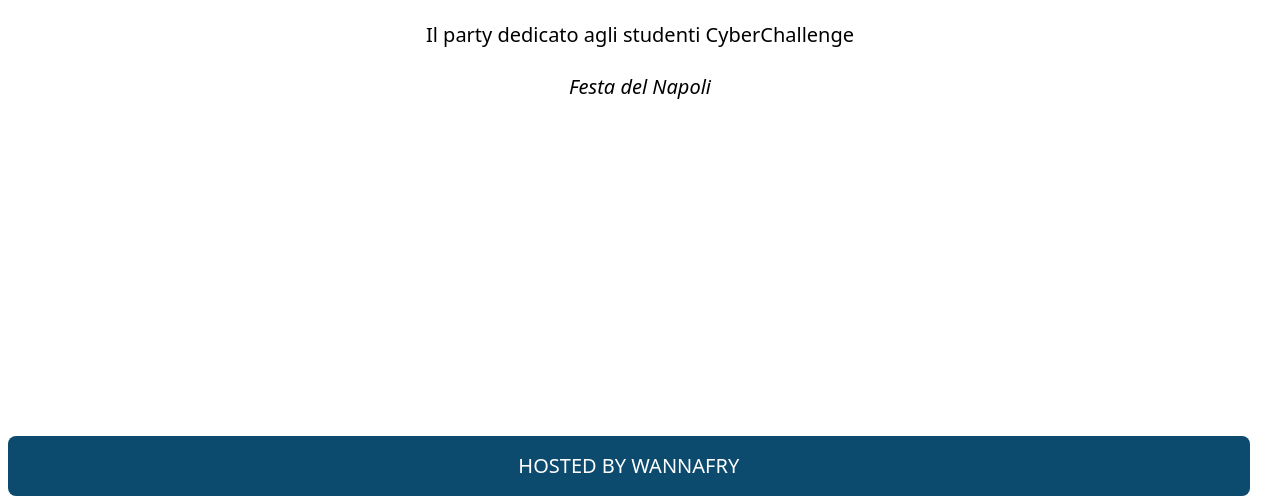
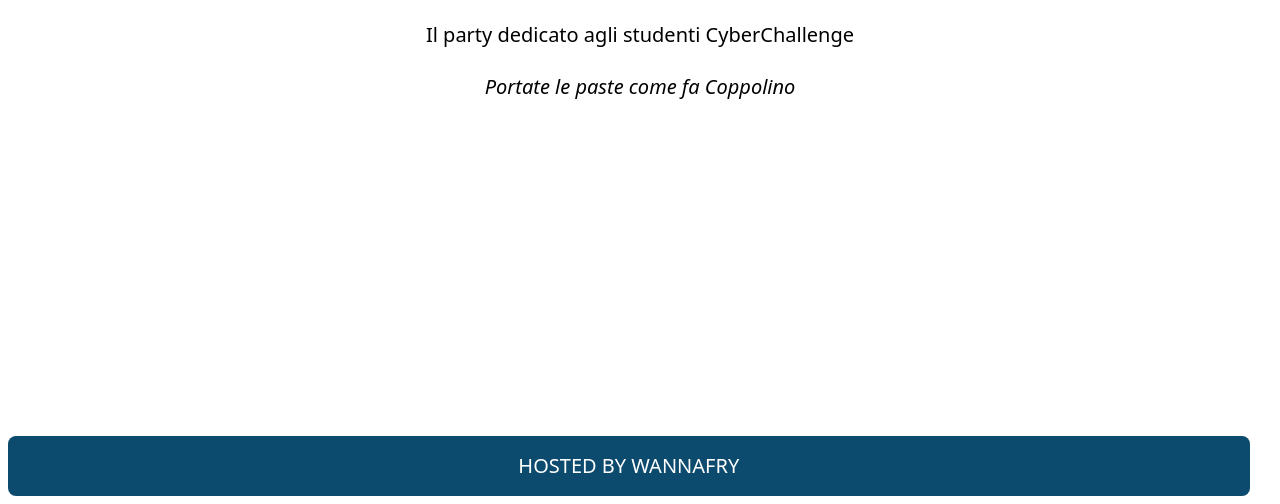
Before and after one commit to Frollamma/CyberChallenge-fest-Napoli-2023, a plain HTML site: page index.html in a window 1280 px wide. Shown: the part 296-800 px from the top of the page. Drawn offline with nearby package versions, Linux system fonts and the light colour scheme.

Commit message:
Add Coppolino reference

```diff
--- a/index.html
+++ b/index.html
@@ -16,7 +16,7 @@
   <span class="text-3xl ">Sabato 27 Maggio 20:00  Piazza Bellini (o forse venerdì, ci sentiamo su Discord!!)</span> <br>
   <span class="text-xl ">Il party dedicato agli studenti CyberChallenge</span>
   <br>
-  <span class="text-xl  italic">Festa del Napoli</span>
+  <span class="text-xl  italic">Portate le paste come fa Coppolino</span>
   </div>
 
 <footer class="flex items-center justify-center bg-sky-900 p-4 m-2 rounded-lg text-white text-xl absolute bottom-0 w-[calc(97vw)]">
```
